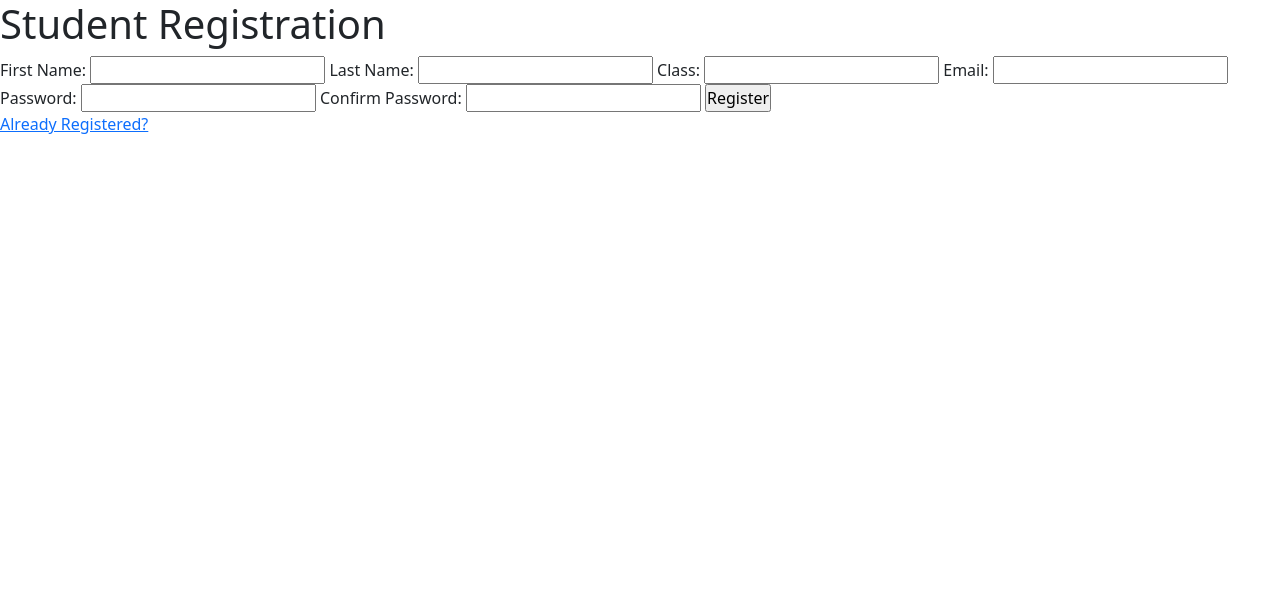
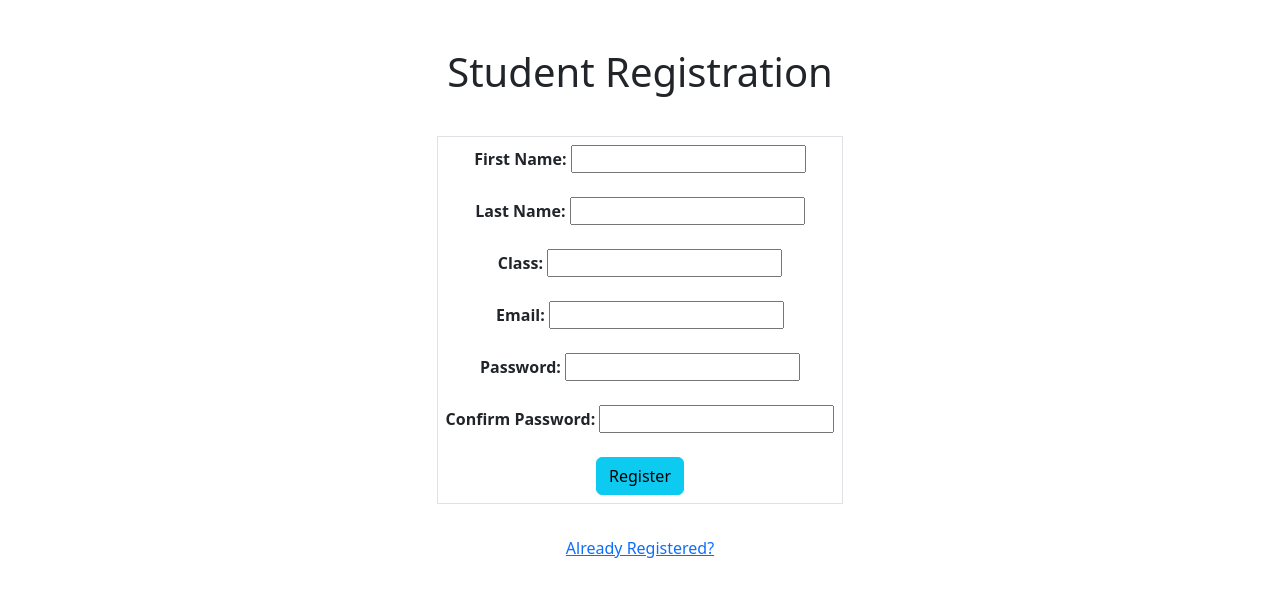
Before and after one commit to Coding-Dojo-Project-Team/Researcher-Village, a Python web app: template flask_app/templates/register.html in a window 1280 px wide. Shown: the top 597 px of the page. Run offline with Jinja, Linux system fonts and the light colour scheme; the template is opened without the code that fills it, so the values that code supplies are empty.

Commit message:
I added bootstrap and an extra CSS file that is seperate frm Chris so that we keep it as simple as possible.

```diff
--- /dev/null
+++ b/flask_app/static/css/style.css
@@ -0,0 +1,22 @@
+*{
+    margin: 0px;
+    padding: 0px;
+}
+
+ul{
+    list-style: none;
+}
+
+/* .register_form, .login_form {
+    display:flex;
+    flex-direction: column;
+    justify-content: center;
+    align-items: center;
+    margin:auto;
+    padding:auto;
+}
+
+form, label {
+    padding:10px;
+    justify-content: center;
+} */
--- a/flask_app/templates/register.html
+++ b/flask_app/templates/register.html
@@ -4,12 +4,13 @@
     <meta charset="UTF-8">
     <meta http-equiv="X-UA-Compatible" content="IE=edge">
     <meta name="viewport" content="width=device-width, initial-scale=1.0">
-    <link rel="stylesheet" href="{{ url_for('static', filename='css/styles.css') }}">
+    <!-- <link rel="stylesheet" href="{{ url_for('static', filename='css/styles.css') }}"> -->
+    <link rel="stylesheet" type="text/css" href="../static/css/style.css">
     <link href="https://cdn.jsdelivr.net/npm/bootstrap@5.3.0-alpha1/dist/css/bootstrap.min.css" rel="stylesheet" integrity="sha384-GLhlTQ8iRABdZLl6O3oVMWSktQOp6b7In1Zl3/Jr59b6EGGoI1aFkw7cmDA6j6gD" crossorigin="anonymous">
     <title>Register Student Page</title>
 </head>
 <body>
-    <main>
+    <main class=" mx-auto mt-5 col-5 ">
         <!-- from learn platform -->
     <!-- {% with messages = get_flashed_messages() %}
     {% if messages %}
@@ -21,37 +22,39 @@
         </div>
     {% endif %}
 {% endwith %} -->
-    <div class="register_form">
-        <h1>Student Registration</h1>
-        <form action ="/register" method = "post">
+    <div class="d-grid gap-3">
+        <h1 class="text-center">Student Registration</h1>
+        <form class=" border mx-auto my-3 p-2 d-flex flex-column align-items-center" action ="/register" method = "post">
             <!-- make sure names in the inputs match the column names and method names perfectly -->
-            <label>
-                First Name:
+            <div class="mb-4">
+                <label class="fw-bold">First Name:</label>
                 <input type="text" name="first_name">
-            </label>
-            <label>
-                Last Name:
+            </div>
+            <div class="mb-4">
+                <label class="fw-bold">Last Name:</label>
                 <input type="text" name="last_name">
-            </label>
-            <label>
-                Class:
+            </div>
+            <div class="mb-4">
+                <label class="fw-bold">Class:</label>
                 <input type="text" name="year">
-            </label>
-            <label>
-                Email:
+            </div>
+            <div class="mb-4">
+                <label class="fw-bold">Email:</label>
                 <input type="email" name="email">
-            </label>
-            <label>
-                Password:
+            </div>
+            <div class="mb-4">
+                <label class="fw-bold">Password:</label>
                 <input type="password" name="password">
-            </label>
-            <label>
-                Confirm Password:
+            </div>
+            <div class="mb-4">
+                <label class="fw-bold">Confirm Password:</label>
                 <input type="password" name="confirm_password">
-            </label>
-            <input type="submit" value="Register">
+            </div>
+            <div>
+                <input class="btn btn-info" type="submit" value="Register">
+            </div>
         </form>
-        <a href="/login">Already Registered?</a>
+        <a class="text-center" href="/login">Already Registered?</a>
     </div>
     </main>
     <script type="text/javascript" src="{{ url_for('static', filename='js/scripts.js')}}"></script>
```
Also changed, not shown: flask_app/templates/dashboard.html (+11 -12 lines), flask_app/templates/login.html (+17 -14 lines).
